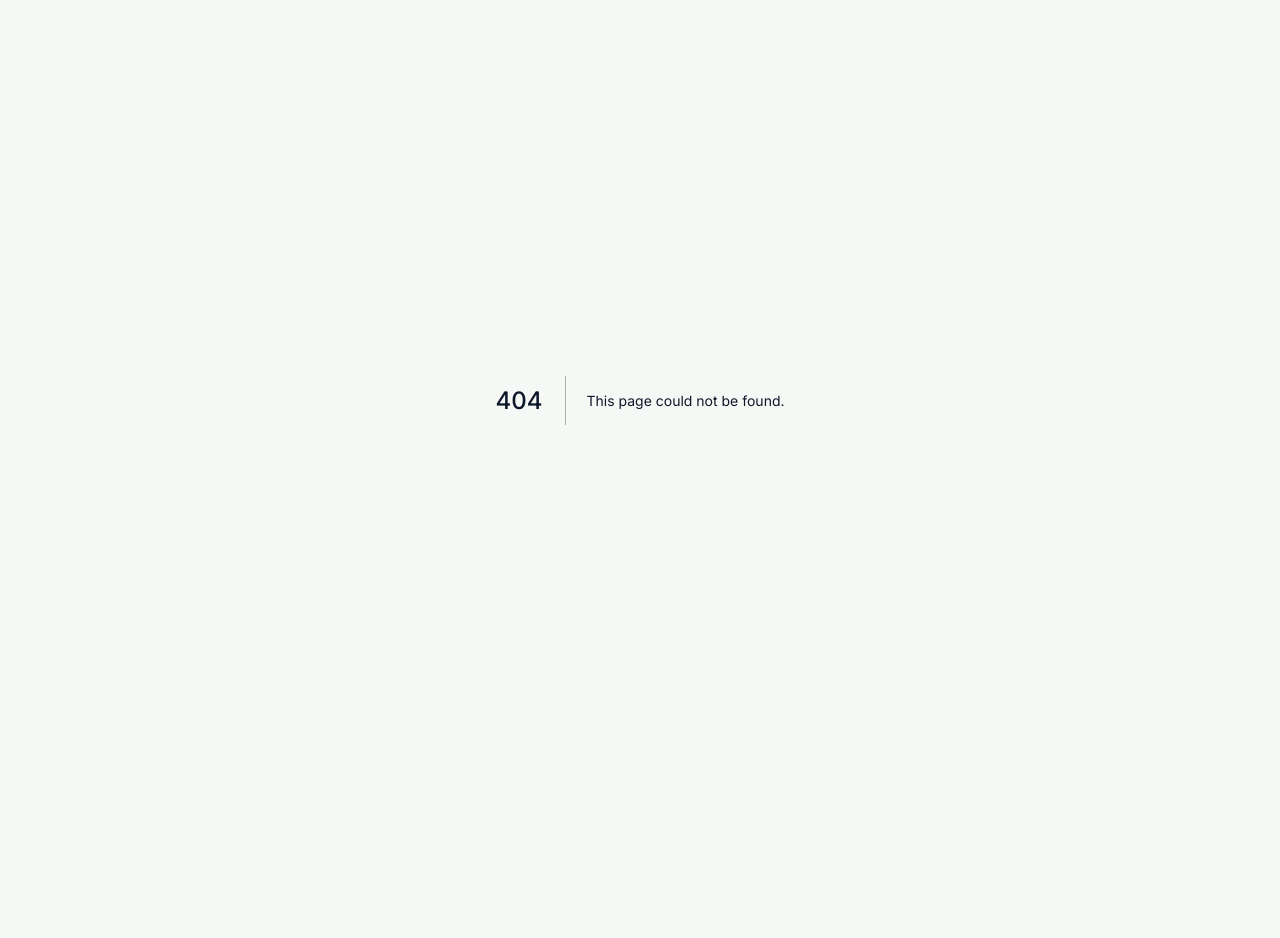
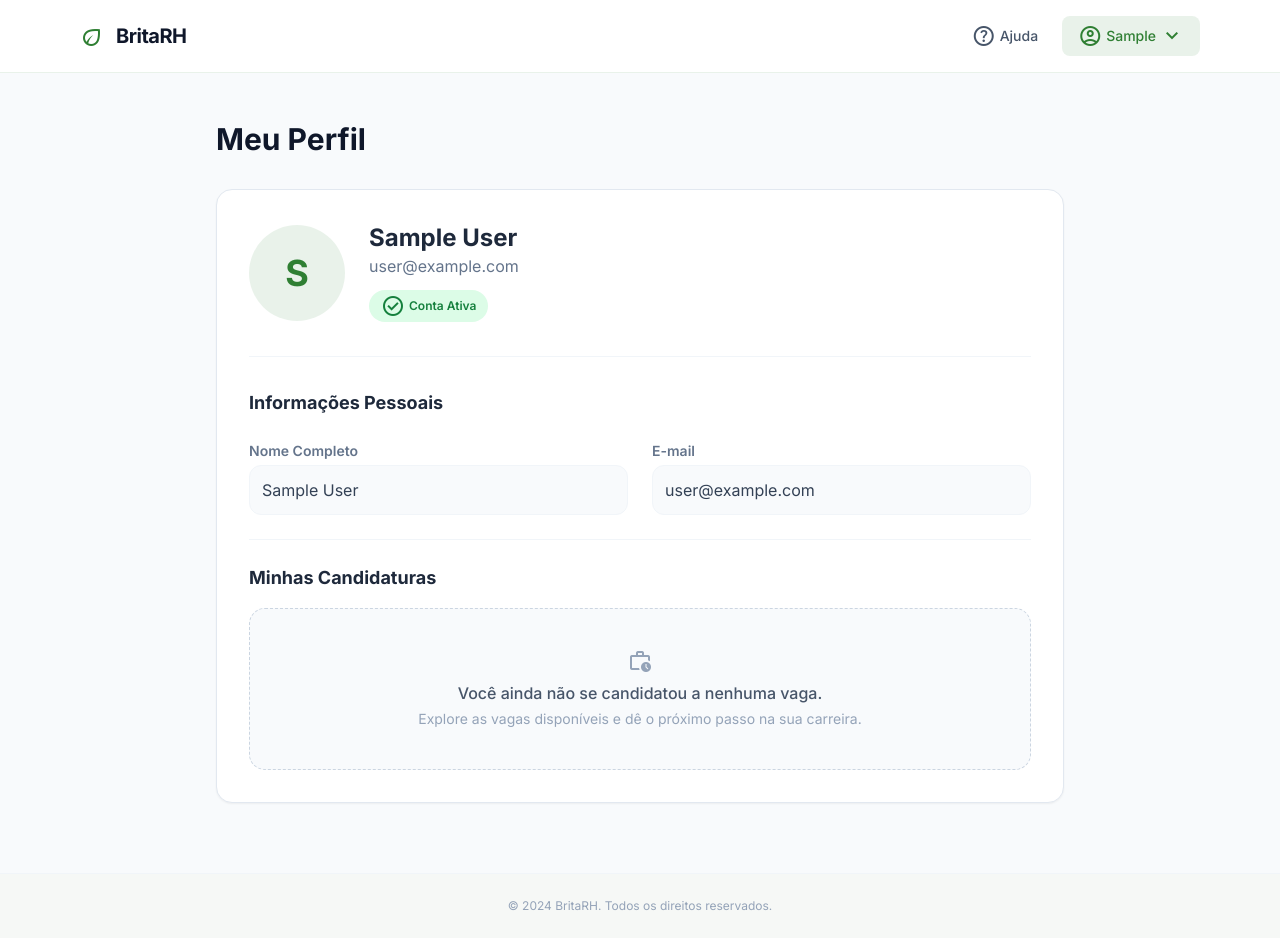
Before and after one commit to JpCobraC/BritaRH, a Next.js app in the folder frontend/: page /perfil in a window 1280 px wide. Before the commit this address had no page. Before the commit the page ends 800 px from the top, so only its background shows below. Built offline with nearby package versions, Linux system fonts and the light colour scheme; no server answers; sample sign-in values are in the browser's storage.

Commit message:
feat: add search/filter to job listing page, implement header user menu, and integrate session providers.

```diff
--- /dev/null
+++ b/frontend/src/app/(candidate)/perfil/page.tsx
@@ -0,0 +1,77 @@
+"use client";
+
+import { useSession } from "next-auth/react";
+import { useRouter } from "next/navigation";
+import { useEffect } from "react";
+
+export default function PerfilPage() {
+  const { data: session, status } = useSession();
+  const router = useRouter();
+
+  // Redireciona para o login se não estiver autenticado
+  useEffect(() => {
+    if (status === "unauthenticated") {
+      router.push("/");
+    }
+  }, [status, router]);
+
+  if (status === "loading" || status === "unauthenticated") {
+    return (
+      <div className="min-h-screen flex items-center justify-center bg-slate-50">
+        Carregando...
+      </div>
+    );
+  }
+
+  return (
+    <div className="min-h-screen bg-slate-50 py-12">
+      <div className="max-w-4xl mx-auto px-6">
+
+        <h1 className="text-3xl font-bold text-slate-900 mb-8">Meu Perfil</h1>
+
+        <div className="bg-white rounded-2xl border border-slate-200 p-8 shadow-sm">
+          <div className="flex items-center gap-6 border-b border-slate-100 pb-8 mb-8">
+            <div className="w-24 h-24 bg-primary/10 text-primary rounded-full flex items-center justify-center text-4xl font-bold">
+              {session?.user?.name ? session.user.name.charAt(0).toUpperCase() : "U"}
+            </div>
+            <div>
+              <h2 className="text-2xl font-bold text-slate-800">{session?.user?.name || "Usuário"}</h2>
+              <p className="text-slate-500">{session?.user?.email}</p>
+              <div className="mt-3 inline-flex items-center gap-1 bg-green-100 text-green-700 px-3 py-1 rounded-full text-xs font-semibold">
+                <span className="material-symbols-outlined text-[14px]">check_circle</span>
+                Conta Ativa
+              </div>
+            </div>
+          </div>
+
+          <div className="space-y-6">
+            <h3 className="text-lg font-bold text-slate-800">Informações Pessoais</h3>
+            <div className="grid grid-cols-1 md:grid-cols-2 gap-6">
+              <div>
+                <label className="block text-sm font-semibold text-slate-500 mb-1">Nome Completo</label>
+                <div className="p-3 bg-slate-50 rounded-xl border border-slate-100 text-slate-700">
+                  {session?.user?.name || "Não informado"}
+                </div>
+              </div>
+              <div>
+                <label className="block text-sm font-semibold text-slate-500 mb-1">E-mail</label>
+                <div className="p-3 bg-slate-50 rounded-xl border border-slate-100 text-slate-700">
+                  {session?.user?.email || "Não informado"}
+                </div>
+              </div>
+            </div>
+
+            <div className="pt-6 mt-6 border-t border-slate-100">
+              <h3 className="text-lg font-bold text-slate-800 mb-4">Minhas Candidaturas</h3>
+              <div className="text-center py-10 bg-slate-50 border border-dashed border-slate-300 rounded-2xl">
+                <span className="material-symbols-outlined text-4xl text-slate-400 mb-2">work_history</span>
+                <p className="text-slate-600 font-medium">Você ainda não se candidatou a nenhuma vaga.</p>
+                <p className="text-slate-400 text-sm mt-1">Explore as vagas disponíveis e dê o próximo passo na sua carreira.</p>
+              </div>
+            </div>
+          </div>
+        </div>
+      </div>
+    </div>
+  );
+}
--- a/frontend/src/app/layout.tsx
+++ b/frontend/src/app/layout.tsx
@@ -1,5 +1,6 @@
 import type { Metadata } from "next";
 import "./globals.css";
+import { Providers } from "./providers";
 
 export const metadata: Metadata = {
   title: "BritaRH",
@@ -33,7 +34,9 @@ export default function RootLayout({
         />
       </head>
       <body className="bg-background-light font-display text-slate-900 antialiased">
-        {children}
+        <Providers>
+          {children}
+        </Providers>
       </body>
     </html>
   );
--- a/frontend/src/app/page.tsx
+++ b/frontend/src/app/page.tsx
@@ -73,6 +73,10 @@ export default function AuthPage() {
           <p className="text-slate-500 mt-1">
             {mode === "login" ? "Acesse sua conta" : "Cadastre-se para encontrar vagas"}
           </p>
+          <Link href="/vagas" className="inline-flex items-center gap-1 mt-4 text-sm font-medium text-primary hover:text-primary/80 transition-colors bg-primary/5 px-4 py-2 rounded-lg">
+            <span className="material-symbols-outlined text-[18px]">search</span>
+            Explorar vagas sem cadastro
+          </Link>
         </div>
 
         {/* Tab Switcher */}
--- /dev/null
+++ b/frontend/src/app/providers.tsx
@@ -0,0 +1,7 @@
+"use client";
+
+import { SessionProvider } from "next-auth/react";
+
+export function Providers({ children }: { children: React.ReactNode }) {
+  return <SessionProvider>{children}</SessionProvider>;
+}
--- a/frontend/src/components/ui/Header.tsx
+++ b/frontend/src/components/ui/Header.tsx
@@ -1,6 +1,24 @@
+"use client";
+
 import Link from "next/link";
+import { useState, useRef, useEffect } from "react";
+import { useSession, signOut } from "next-auth/react";
 
 export default function Header() {
+  const { data: session } = useSession();
+  const [isMenuOpen, setIsMenuOpen] = useState(false);
+  const menuRef = useRef<HTMLDivElement>(null);
+
+  // Fecha o menu ao clicar fora dele
+  useEffect(() => {
+    function handleClickOutside(event: MouseEvent) {
+      if (menuRef.current && !menuRef.current.contains(event.target as Node)) {
+        setIsMenuOpen(false);
+      }
+    }
+    document.addEventListener("mousedown", handleClickOutside);
+    return () => document.removeEventListener("mousedown", handleClickOutside);
+  }, []);
   return (
     <header className="flex items-center justify-between whitespace-nowrap border-b border-primary/10 px-6 py-4 lg:px-20 bg-white">
       <Link href="/vagas" className="flex items-center gap-3 text-primary">
@@ -10,14 +28,54 @@ export default function Header() {
         </h1>
       </Link>
       <div className="flex items-center gap-2">
-        <button className="text-slate-600 flex items-center gap-1 px-4 py-2 rounded-lg text-sm font-medium hover:bg-slate-100 transition-colors">
+        <Link href="/ajuda" className="text-slate-600 flex items-center gap-1 px-4 py-2 rounded-lg text-sm font-medium hover:bg-slate-100 transition-colors">
           <span className="material-symbols-outlined text-base">help</span>
           Ajuda
-        </button>
-        <button className="flex items-center gap-1 px-4 py-2 rounded-lg text-sm font-medium bg-primary/10 text-primary hover:bg-primary/20 transition-colors">
-          <span className="material-symbols-outlined text-base">account_circle</span>
-          Minha Conta
-        </button>
+        </Link>
+        {session ? (
+          <div className="relative" ref={menuRef}>
+            <button
+              onClick={() => setIsMenuOpen(!isMenuOpen)}
+              className="flex items-center gap-1 px-4 py-2 rounded-lg text-sm font-medium bg-primary/10 text-primary hover:bg-primary/20 transition-colors"
+            >
+              <span className="material-symbols-outlined text-base">account_circle</span>
+              {session.user?.name ? session.user.name.split(' ')[0] : "Minha Conta"}
+              <span className={`material-symbols-outlined text-base transition-transform ${isMenuOpen ? "rotate-180" : ""}`}>
+                expand_more
+              </span>
+            </button>
+
+            {/* Dropdown Menu */}
+            {isMenuOpen && (
+              <div className="absolute right-0 mt-2 w-48 bg-white rounded-xl shadow-lg border border-slate-100 overflow-hidden z-50">
+                <div className="py-2">
+                  <Link
+                    href="/perfil"
+                    onClick={() => setIsMenuOpen(false)}
+                    className="flex items-center gap-2 px-4 py-2 text-sm text-slate-700 hover:bg-slate-50 transition-colors"
+                  >
+                    <span className="material-symbols-outlined text-[18px]">person</span>
+                    Meu Perfil
+                  </Link>
+                  <button
+                    onClick={() => signOut({ callbackUrl: '/' })}
+                    className="w-full flex items-center gap-2 px-4 py-2 text-sm text-red-600 hover:bg-red-50 transition-colors text-left"
+                  >
+                    <span className="material-symbols-outlined text-[18px]">logout</span>
+                    Sair
+                  </button>
+                </div>
+              </div>
+            )}
+          </div>
+        ) : (
+          <Link
+            href="/"
+            className="flex items-center gap-1 px-4 py-2 rounded-lg text-sm font-medium bg-primary text-white hover:bg-primary/90 transition-colors"
+          >
+            Entrar / Cadastrar
+          </Link>
+        )}
       </div>
     </header>
   );
```
Also changed, not shown: frontend/src/app/(candidate)/vagas/page.tsx (+33 -5 lines).
